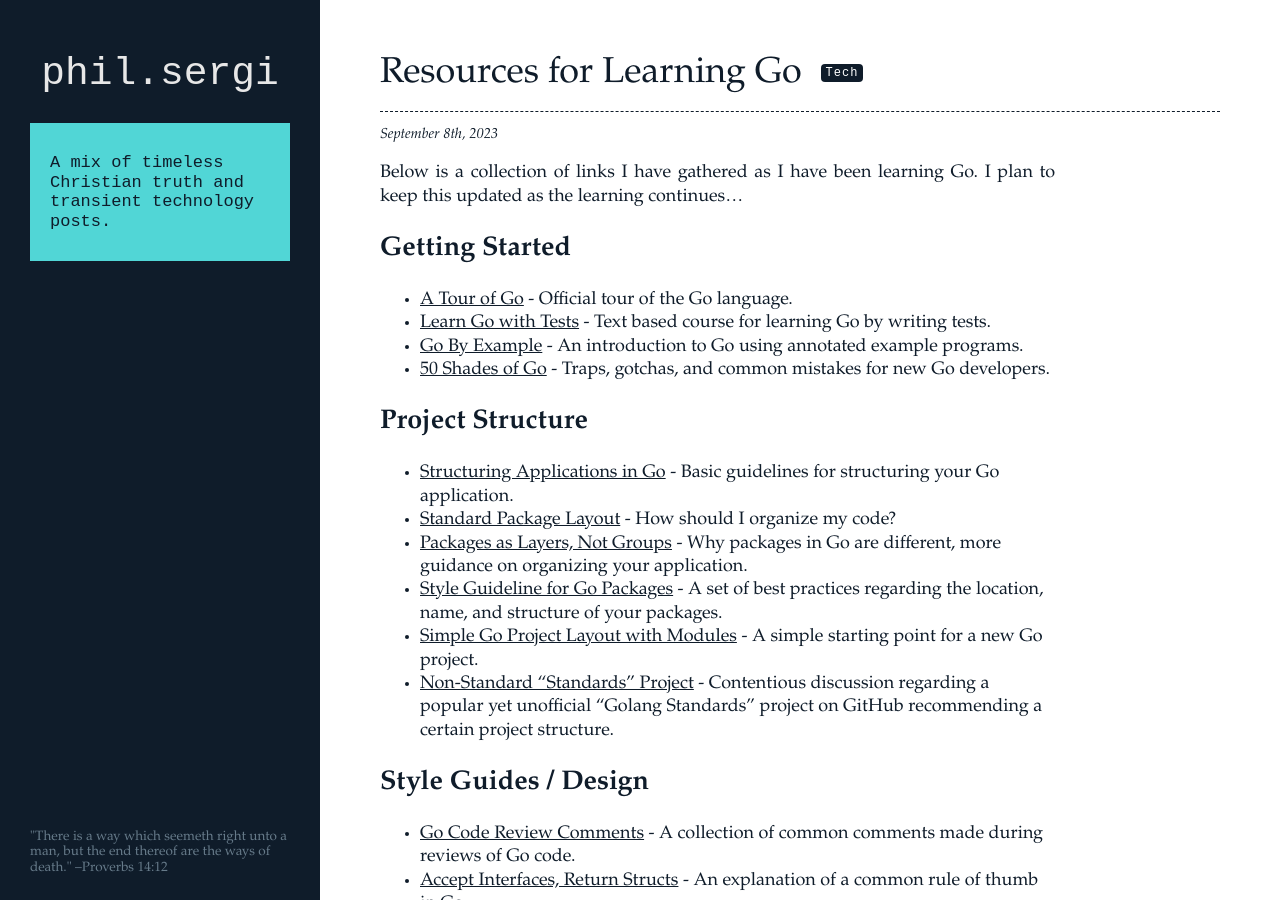
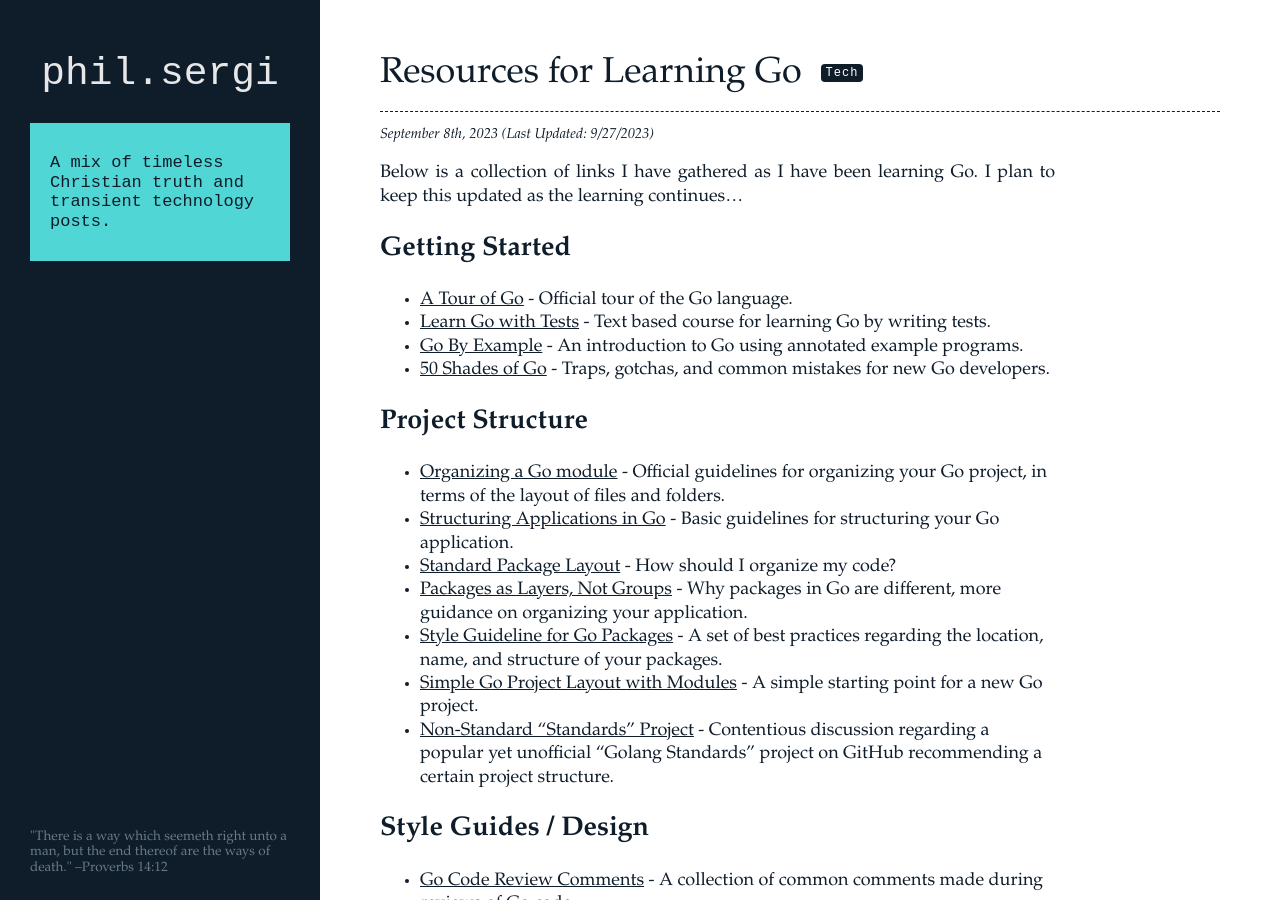
Before and after one commit to psergi/psergi.github.io, a Jekyll site: the page built from _posts/2023-09-08-resources-for-learning-go.md, in a window 1280 px wide and 900 px high. Built offline with Jekyll 4.4.1, drawn with Linux system fonts in a browser that asks for light colours.

Commit message:
Added official go modules guidelines

```diff
--- a/_posts/2023-09-08-resources-for-learning-go.md
+++ b/_posts/2023-09-08-resources-for-learning-go.md
@@ -1,10 +1,10 @@
 ---
 layout: post
 title: Resources for Learning Go
-note: September 8th, 2023
+note: "September 8th, 2023 (Last Updated: 9/27/2023)"
 categories:
-- Tech
-- Go
+  - Tech
+  - Go
 date: 2023-09-08 15:29 -0700
 ---
 Below is a collection of links I have gathered as I have been learning Go. I plan to keep this updated as the learning continues...
@@ -15,6 +15,7 @@ Below is a collection of links I have gathered as I have been learning Go. I pla
 - [50 Shades of Go](https://golang50shad.es/) - Traps, gotchas, and common mistakes for new Go developers.
 
 ## Project Structure
+- [Organizing a Go module](https://go.dev/doc/modules/layout) - Official guidelines for organizing your Go project, in terms of the layout of files and folders.
 - [Structuring Applications in Go](https://www.gobeyond.dev/structuring-applications/) - Basic guidelines for structuring your Go application.
 - [Standard Package Layout](https://www.gobeyond.dev/standard-package-layout/) - How should I organize my code?
 - [Packages as Layers, Not Groups](https://www.gobeyond.dev/packages-as-layers/) - Why packages in Go are different, more guidance on organizing your application.
```
